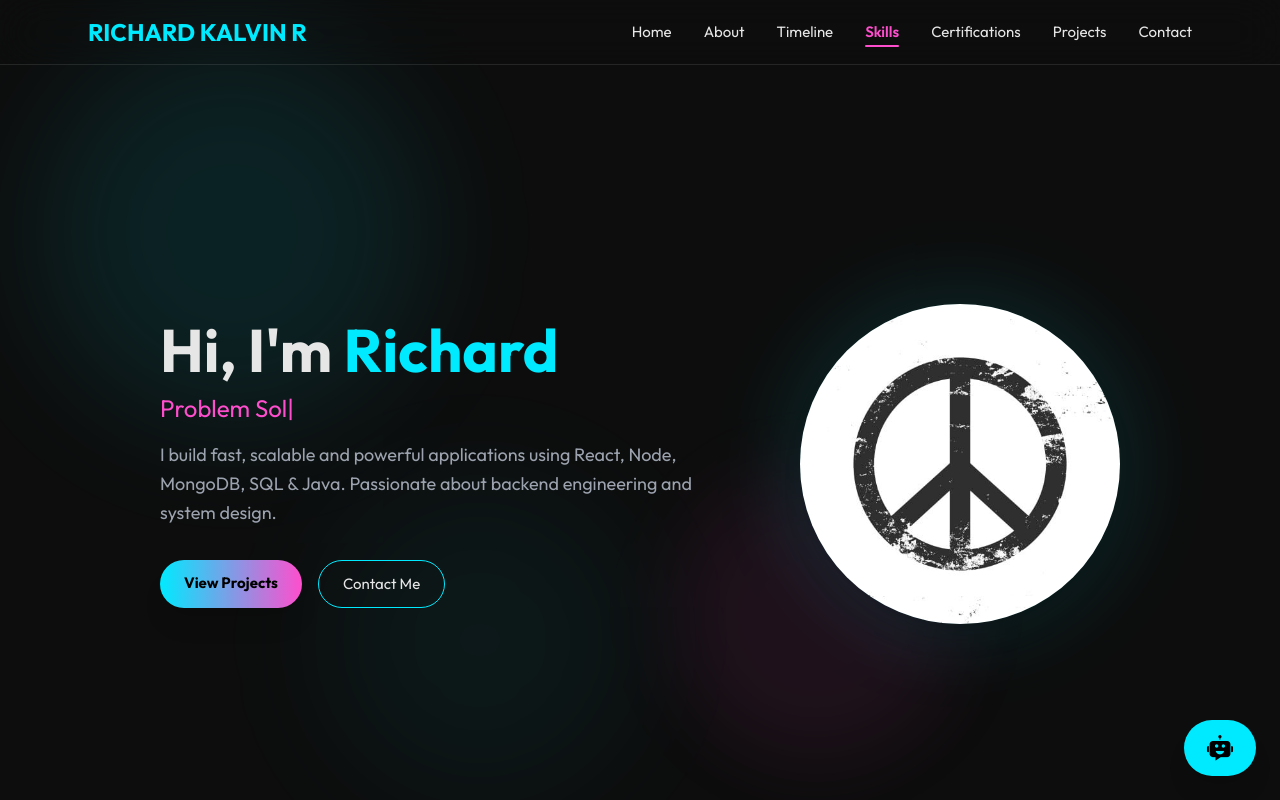
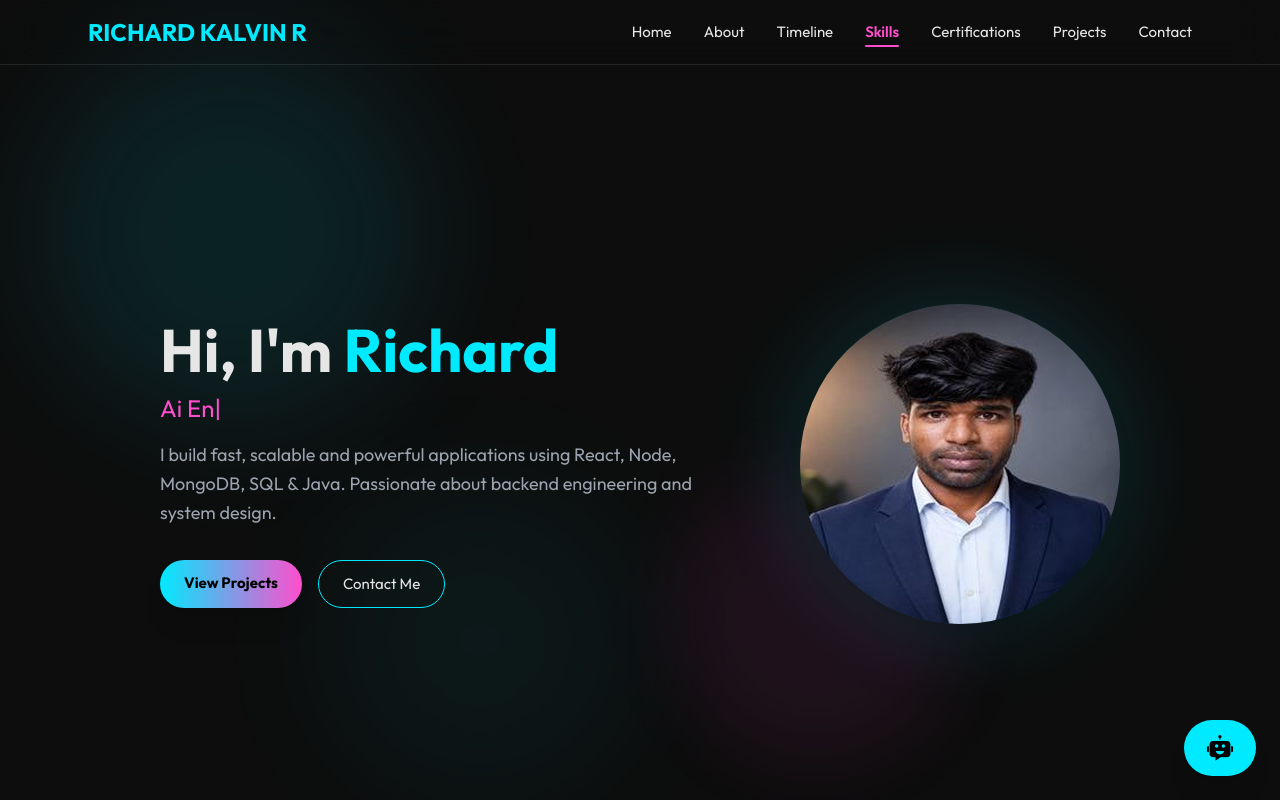
Before and after one commit to RICHARDKALVIN/Richard-Portfolio, a React (Vite) app: page / in a window 1280 px wide. Shown: the top 800 px of the page. Built offline with nearby package versions, Linux system fonts and the light colour scheme.

Commit message:
profile added added and security fix

```diff
--- a/src/components/Hero.jsx
+++ b/src/components/Hero.jsx
@@ -22,9 +22,11 @@ export default function Hero() {
 
         <ReactTyped
           strings={[
-            "Aspiring Software Developer",
-            "MERN Stack Developer",
+            "Software Engineer - Intern",
+            "Java Full Stack Developer",
+            "Ai Engineer",
             "Problem Solver"
+
           ]}
           typeSpeed={50}
           backSpeed={30}
```
Also changed, not shown: src/assets/profile.jpeg, src/assets/profilex.jpeg (added).
